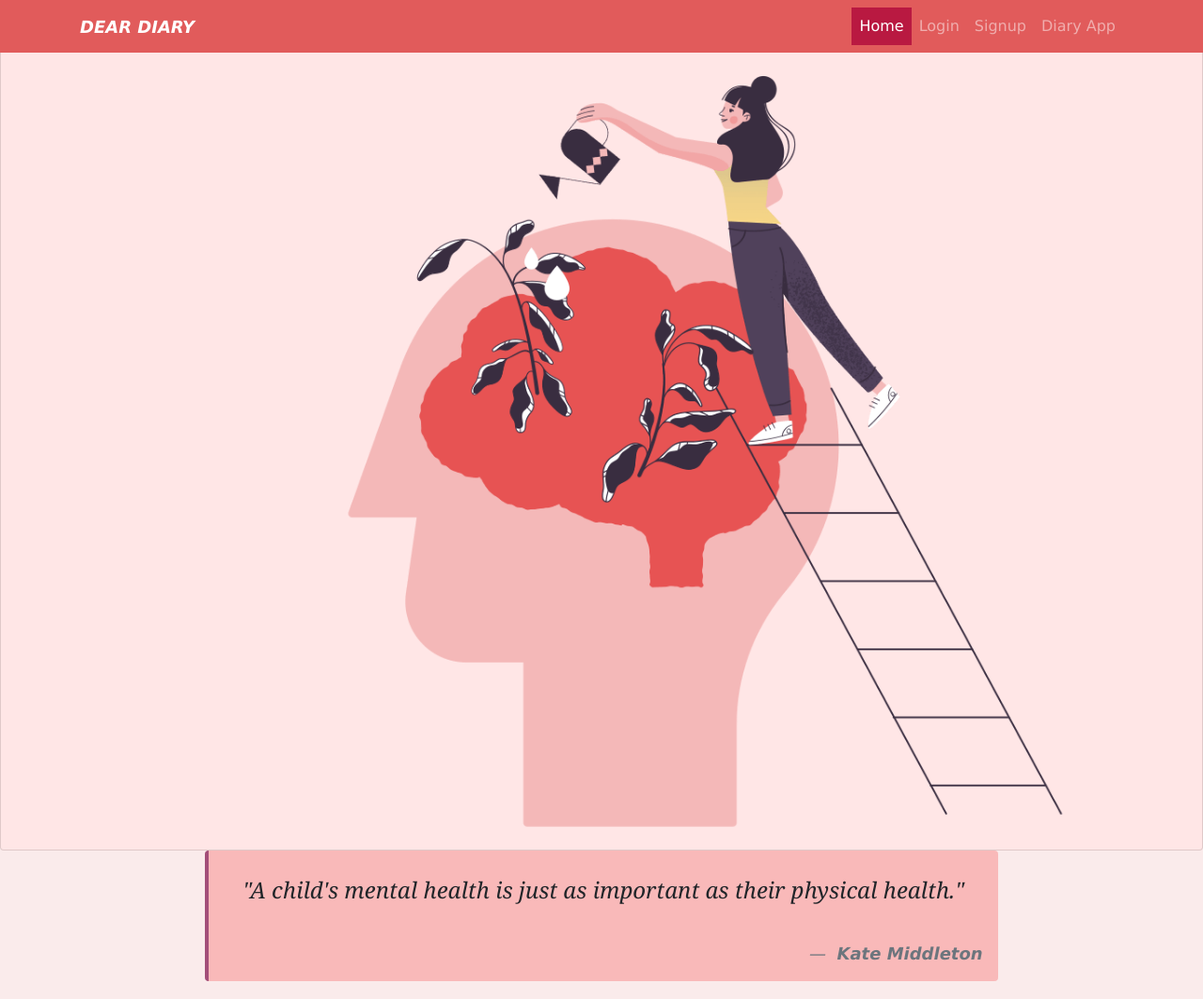
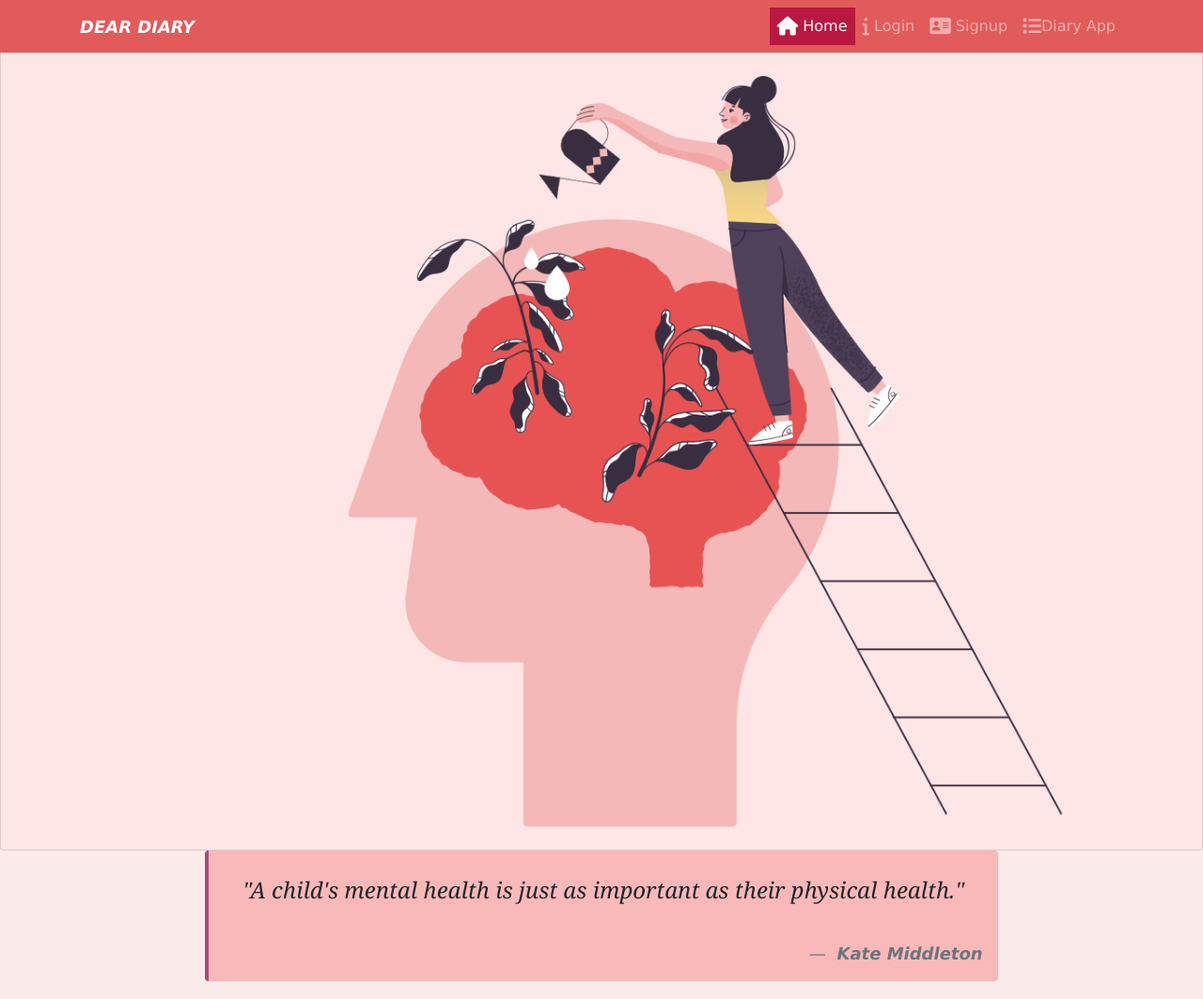
Before and after one commit to MentalDiaries/MentalDiaries-homepage, a website: page index.html in a window 1280 px wide. Shown: the top 1063 px of the page at 94% size. Drawn offline with nearby package versions, Linux system fonts and the light colour scheme.

Commit message:
Font-awesome and bootstrap-social

```diff
--- a/index.html
+++ b/index.html
@@ -7,7 +7,8 @@
 
     <!-- Bootstrap CSS -->
     <link rel="stylesheet" href="https://cdn.jsdelivr.net/npm/bootstrap@4.0.0/dist/css/bootstrap.min.css" integrity="sha384-Gn5384xqQ1aoWXA+058RXPxPg6fy4IWvTNh0E263XmFcJlSAwiGgFAW/dAiS6JXm" crossorigin="anonymous">
-
+    <link rel="stylesheet" href="https://cdnjs.cloudflare.com/ajax/libs/font-awesome/6.0.0/css/all.min.css">
+    <link rel="stylesheet" href="https://cdnjs.cloudflare.com/ajax/libs/bootstrap-social/5.1.1/bootstrap-social.css">
     <link rel="stylesheet" href="css/style.css">
     <title>Home page</title>
 
```
